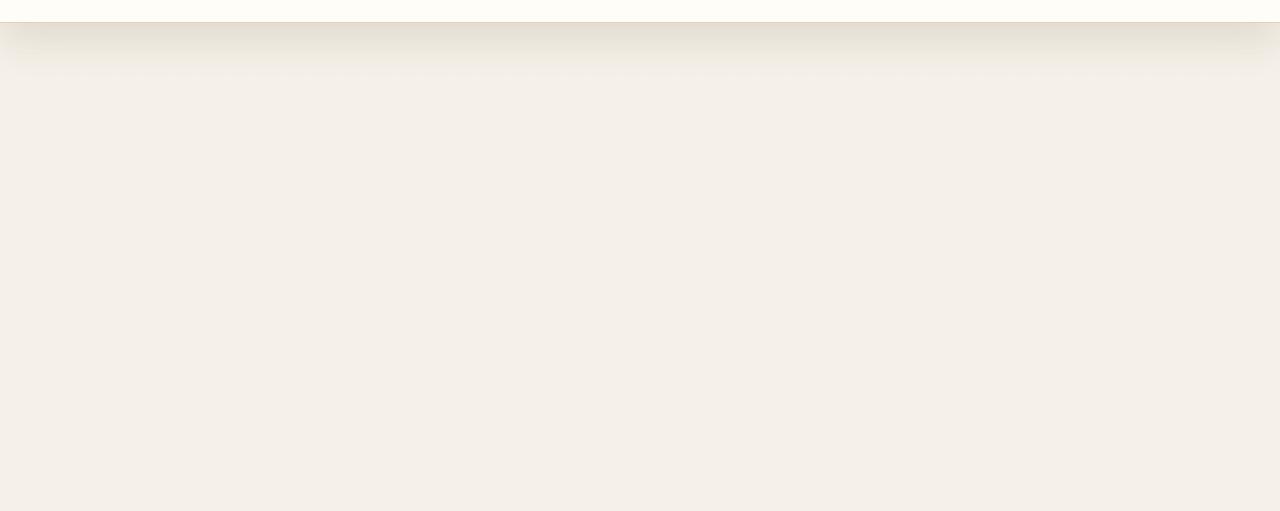
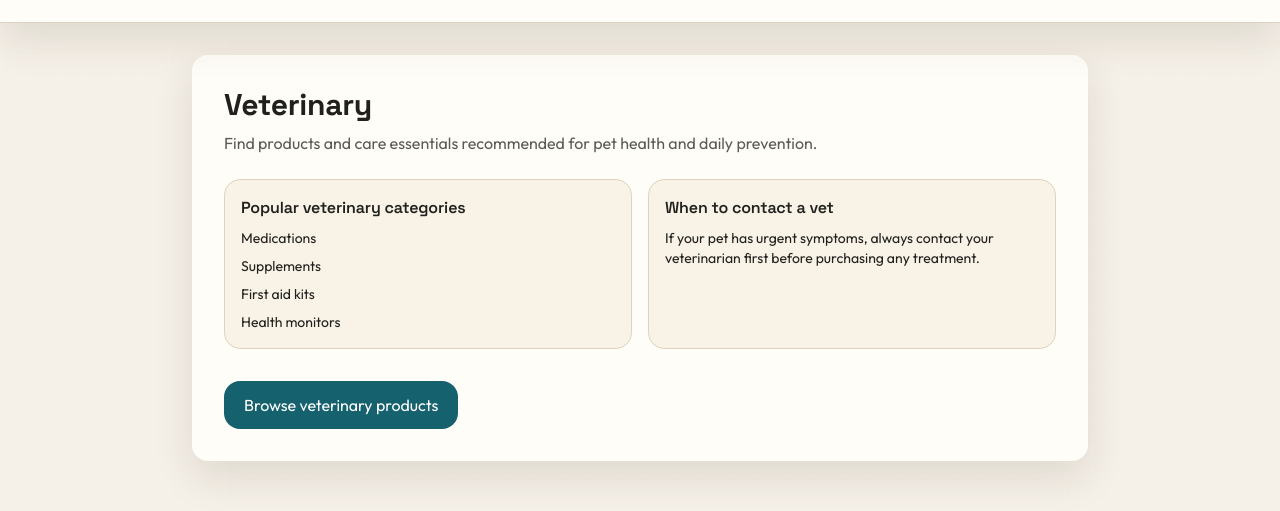
Before and after one commit to Qvert/MurPlace_frontend, a React (Vite) app in the folder frontend/: page /veterinary in a window 1280 px wide. Shown: the part 141-652 px from the top of the page. Built offline with nearby package versions, Linux system fonts and the light colour scheme; no server answers.

Commit message:
Added smaller pages for the website, and added a contact page. Also added a veterinary page for pet owners to find nearby vets and book appointments.

```diff
--- a/frontend/src/App.jsx
+++ b/frontend/src/App.jsx
@@ -9,6 +9,10 @@ import Products from './pages/Products'
 import SearchResults from './pages/SearchResults'
 import Cart from './pages/Cart'
 import Account from './pages/Account'
+import AllProducts from './pages/AllProducts'
+import Veterinary from './pages/Veterinary'
+import About from './pages/About'
+import Contact from './pages/Contact'
 import Header from './components/Header'
 import Footer from './components/Footer'
 
@@ -28,6 +32,10 @@ export default function App() {
           <Route path="/search" element={<SearchResults />} />
           <Route path="/cart" element={<Cart />} />
           <Route path="/account" element={<Account />} />
+          <Route path="/all-products" element={<AllProducts />} />
+          <Route path="/veterinary" element={<Veterinary />} />
+          <Route path="/about" element={<About />} />
+          <Route path="/contact" element={<Contact />} />
         </Routes>
       </main>
 
--- a/frontend/src/i18n.jsx
+++ b/frontend/src/i18n.jsx
@@ -167,7 +167,29 @@ const translations = {
     'footer.about': 'About Us',
     'footer.contact': 'Contact',
     'footer.careers': 'Careers',
-    'footer.copyright': 'All rights reserved.'
+    'footer.copyright': 'All rights reserved.',
+
+    'all_products.description': 'Browse every available category and jump straight into products for your pet.',
+    'all_products.open_products': 'Open products',
+
+    'veterinary.description': 'Find products and care essentials recommended for pet health and daily prevention.',
+    'veterinary.popular_categories': 'Popular veterinary categories',
+    'veterinary.list.medications': 'Medications',
+    'veterinary.list.supplements': 'Supplements',
+    'veterinary.list.first_aid_kits': 'First aid kits',
+    'veterinary.list.health_monitors': 'Health monitors',
+    'veterinary.when_to_contact': 'When to contact a vet',
+    'veterinary.contact_tip': 'If your pet has urgent symptoms, always contact your veterinarian first before purchasing any treatment.',
+    'veterinary.browse_button': 'Browse veterinary products',
+
+    'about.p1': 'MurPlace is a pet-focused marketplace built to help owners quickly find trusted products, compare options, and care for every stage of a pet\'s life.',
+    'about.p2': 'Our catalog is organized by pet type and practical needs, from everyday food and grooming to veterinary essentials.',
+    'about.p3': 'We are continuously improving search, recommendations, and delivery options to make pet care easier.',
+
+    'contact.description': 'Need help with orders, product availability, or your account? Reach out and we will assist you.',
+    'contact.customer_support': 'Customer Support',
+    'contact.business_inquiries': 'Business Inquiries',
+    'contact.business_hours': 'Mon-Fri, 09:00-18:00'
   },
   ru: {
     'app.title': 'Муркетплейс',
@@ -228,6 +250,28 @@ const translations = {
     'footer.contact': 'Контакты',
     'footer.careers': 'Карьера',
     'footer.copyright': 'Все права защищены.',
+
+    'all_products.description': 'Просмотрите все доступные категории и сразу переходите к товарам для вашего питомца.',
+    'all_products.open_products': 'Открыть товары',
+
+    'veterinary.description': 'Найдите товары и средства ухода, рекомендованные для здоровья питомца и ежедневной профилактики.',
+    'veterinary.popular_categories': 'Популярные ветеринарные категории',
+    'veterinary.list.medications': 'Лекарства',
+    'veterinary.list.supplements': 'Добавки',
+    'veterinary.list.first_aid_kits': 'Аптечки первой помощи',
+    'veterinary.list.health_monitors': 'Мониторы здоровья',
+    'veterinary.when_to_contact': 'Когда обращаться к ветеринару',
+    'veterinary.contact_tip': 'Если у питомца есть срочные симптомы, сначала свяжитесь с ветеринаром перед покупкой любого лечения.',
+    'veterinary.browse_button': 'Перейти к ветеринарным товарам',
+
+    'about.p1': 'MurPlace — это маркетплейс для питомцев, созданный, чтобы владельцы быстро находили проверенные товары, сравнивали варианты и заботились о питомце на каждом этапе жизни.',
+    'about.p2': 'Наш каталог организован по типам питомцев и практическим потребностям: от повседневного корма и груминга до ветеринарных товаров.',
+    'about.p3': 'Мы постоянно улучшаем поиск, рекомендации и варианты доставки, чтобы уход за питомцами был проще.',
+
+    'contact.description': 'Нужна помощь с заказами, наличием товаров или аккаунтом? Свяжитесь с нами, и мы поможем.',
+    'contact.customer_support': 'Поддержка клиентов',
+    'contact.business_inquiries': 'Бизнес-запросы',
+    'contact.business_hours': 'Пн-Пт, 09:00-18:00',
 
     'signup.password_hint': 'По крайней мере 8 символов, буквы и цифры',
     'signup.confirm_password': 'Подтвердите пароль',
--- /dev/null
+++ b/frontend/src/pages/About.jsx
@@ -0,0 +1,23 @@
+import React from 'react'
+import { useLang } from '../i18n.jsx'
+
+export default function About() {
+  const { t } = useLang()
+
+  return (
+    <section className="max-w-4xl mx-auto">
+      <div className="bg-white rounded-xl shadow-md p-6 md:p-8">
+        <h1 className="site-title text-3xl font-bold mb-3">{t('footer.about')}</h1>
+        <p className="text-gray-700 mb-4">
+          {t('about.p1')}
+        </p>
+        <p className="text-gray-700 mb-4">
+          {t('about.p2')}
+        </p>
+        <p className="text-gray-700">
+          {t('about.p3')}
+        </p>
+      </div>
+    </section>
+  )
+}
--- /dev/null
+++ b/frontend/src/pages/AllProducts.jsx
@@ -0,0 +1,33 @@
+import React from 'react'
+import { Link } from 'react-router-dom'
+import { useLang } from '../i18n.jsx'
+
+const categories = ['dogs', 'cats', 'fish', 'reptiles', 'birds', 'rodents', 'vet', 'groomer']
+
+export default function AllProducts() {
+  const { t } = useLang()
+
+  return (
+    <section className="max-w-5xl mx-auto">
+      <div className="bg-white rounded-xl shadow-md p-6 md:p-8">
+        <h1 className="site-title text-3xl font-bold mb-2">{t('footer.all_products')}</h1>
+        <p className="text-gray-600 mb-8">
+          {t('all_products.description')}
+        </p>
+
+        <div className="grid grid-cols-1 sm:grid-cols-2 lg:grid-cols-4 gap-4">
+          {categories.map((category) => (
+            <Link
+              key={category}
+              to={`/products/${category}`}
+              className="block rounded-lg border p-4 bg-gray-100 hover:bg-indigo-700 hover:text-white transition-colors"
+            >
+              <h2 className="font-semibold text-lg mb-1">{t(`pet.${category.charAt(0).toUpperCase()}${category.slice(1)}`) || category}</h2>
+              <p className="text-sm opacity-80">{t('all_products.open_products')}</p>
+            </Link>
+          ))}
+        </div>
+      </div>
+    </section>
+  )
+}
--- /dev/null
+++ b/frontend/src/pages/Contact.jsx
@@ -0,0 +1,30 @@
+import React from 'react'
+import { useLang } from '../i18n.jsx'
+
+export default function Contact() {
+  const { t } = useLang()
+
+  return (
+    <section className="max-w-4xl mx-auto">
+      <div className="bg-white rounded-xl shadow-md p-6 md:p-8">
+        <h1 className="site-title text-3xl font-bold mb-3">{t('footer.contact')}</h1>
+        <p className="text-gray-700 mb-6">
+          {t('contact.description')}
+        </p>
+
+        <div className="grid grid-cols-1 md:grid-cols-2 gap-4">
+          <div className="border rounded-lg p-4 bg-gray-100">
+            <h2 className="font-semibold mb-2">{t('contact.customer_support')}</h2>
+            <p className="text-sm text-gray-700">support@murplace.local</p>
+            <p className="text-sm text-gray-700">+1 (555) 010-2448</p>
+          </div>
+          <div className="border rounded-lg p-4 bg-gray-100">
+            <h2 className="font-semibold mb-2">{t('contact.business_inquiries')}</h2>
+            <p className="text-sm text-gray-700">partners@murplace.local</p>
+            <p className="text-sm text-gray-700">{t('contact.business_hours')}</p>
+          </div>
+        </div>
+      </div>
+    </section>
+  )
+}
--- a/frontend/src/pages/Login.jsx
+++ b/frontend/src/pages/Login.jsx
@@ -39,7 +39,7 @@ export default function Login() {
   return (
     <div className="max-w-md mx-auto">
       <div className="bg-white rounded-xl shadow-md overflow-hidden">
-        <div className="bg-gradient-to-r from-indigo-500 to-purple-600 p-6 text-center">
+        <div className="bg-indigo-600 p-6 text-center">
           <h2 className="text-2xl font-bold text-white">{t('login.title')}</h2>
         </div>
         <div className="p-6">
--- a/frontend/src/pages/ProductDetail.jsx
+++ b/frontend/src/pages/ProductDetail.jsx
@@ -14,13 +14,11 @@ export default function ProductDetail(){
   useEffect(() => {
     let mounted = true
     setLoading(true)
-    fetch('/api/products/')
-      .then(res => { if (!res.ok) throw new Error('Failed to fetch products'); return res.json() })
+    fetch(`/api/products/${id}/`)
+      .then(res => { if (!res.ok) throw new Error('Failed to fetch product'); return res.json() })
       .then(data => {
         if (!mounted) return
-        const found = (data.products || []).find(p => String(p.id) === String(id))
-        if (found) setProduct(found)
-        else setError('Product not found')
+        setProduct(data.product || data)
       })
       .catch(err => { if (mounted) setError(err.message) })
       .finally(() => { if (mounted) setLoading(false) })
--- /dev/null
+++ b/frontend/src/pages/Veterinary.jsx
@@ -0,0 +1,43 @@
+import React from 'react'
+import { Link } from 'react-router-dom'
+import { useLang } from '../i18n.jsx'
+
+export default function Veterinary() {
+  const { t } = useLang()
+
+  return (
+    <section className="max-w-4xl mx-auto">
+      <div className="bg-white rounded-xl shadow-md p-6 md:p-8">
+        <h1 className="site-title text-3xl font-bold mb-2">{t('footer.vet')}</h1>
+        <p className="text-gray-600 mb-6">
+          {t('veterinary.description')}
+        </p>
+
+        <div className="grid grid-cols-1 md:grid-cols-2 gap-4 mb-8">
+          <div className="border rounded-lg p-4 bg-gray-100">
+            <h2 className="font-semibold mb-2">{t('veterinary.popular_categories')}</h2>
+            <ul className="space-y-2 text-sm text-gray-700">
+              <li>{t('veterinary.list.medications')}</li>
+              <li>{t('veterinary.list.supplements')}</li>
+              <li>{t('veterinary.list.first_aid_kits')}</li>
+              <li>{t('veterinary.list.health_monitors')}</li>
+            </ul>
+          </div>
+          <div className="border rounded-lg p-4 bg-gray-100">
+            <h2 className="font-semibold mb-2">{t('veterinary.when_to_contact')}</h2>
+            <p className="text-sm text-gray-700">
+              {t('veterinary.contact_tip')}
+            </p>
+          </div>
+        </div>
+
+        <Link
+          to="/products/vet"
+          className="inline-flex px-5 py-3 bg-indigo-600 text-white rounded-lg hover:bg-indigo-700"
+        >
+          {t('veterinary.browse_button')}
+        </Link>
+      </div>
+    </section>
+  )
+}
```
Also changed, not shown: frontend/src/components/Footer.jsx (+5 -4 lines).
